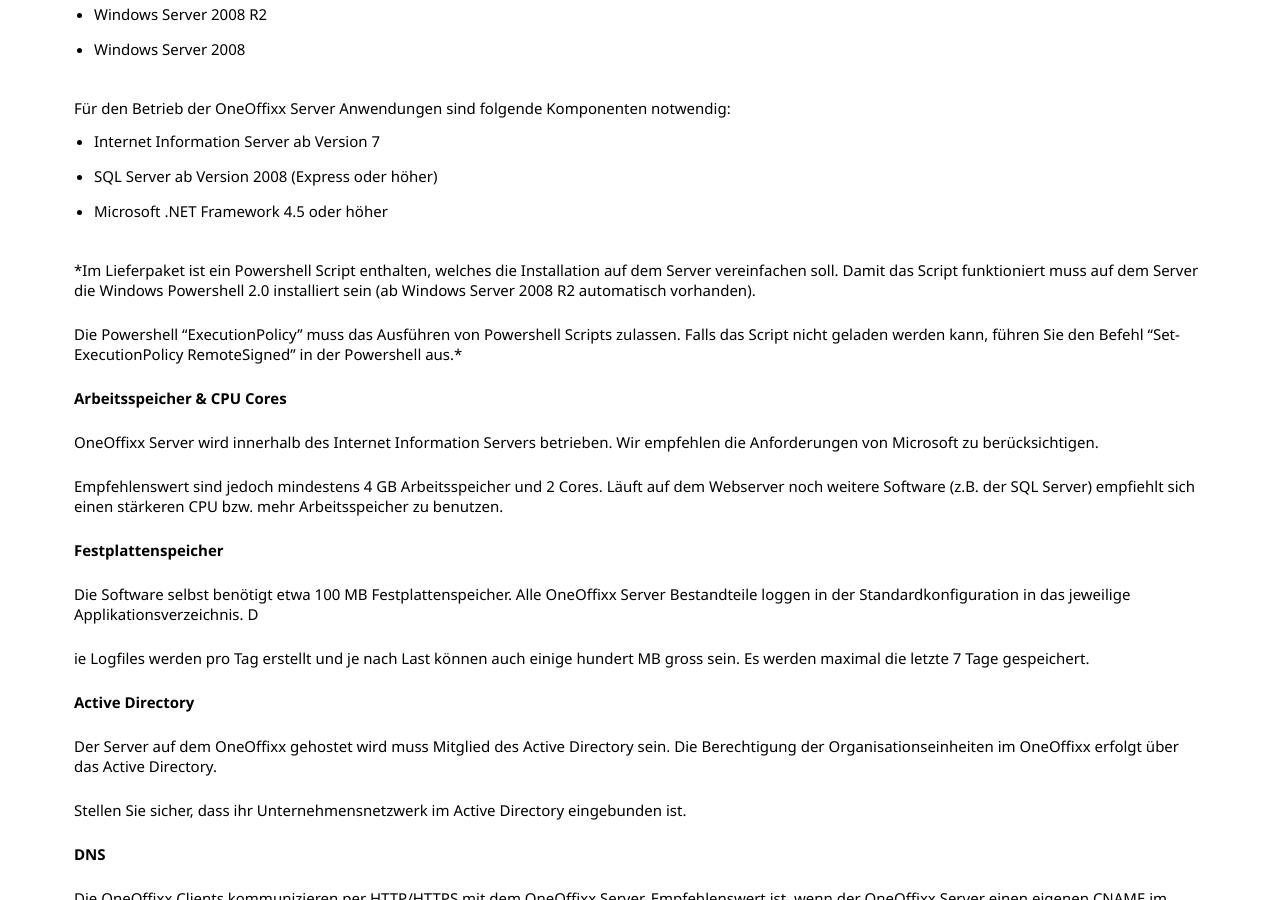
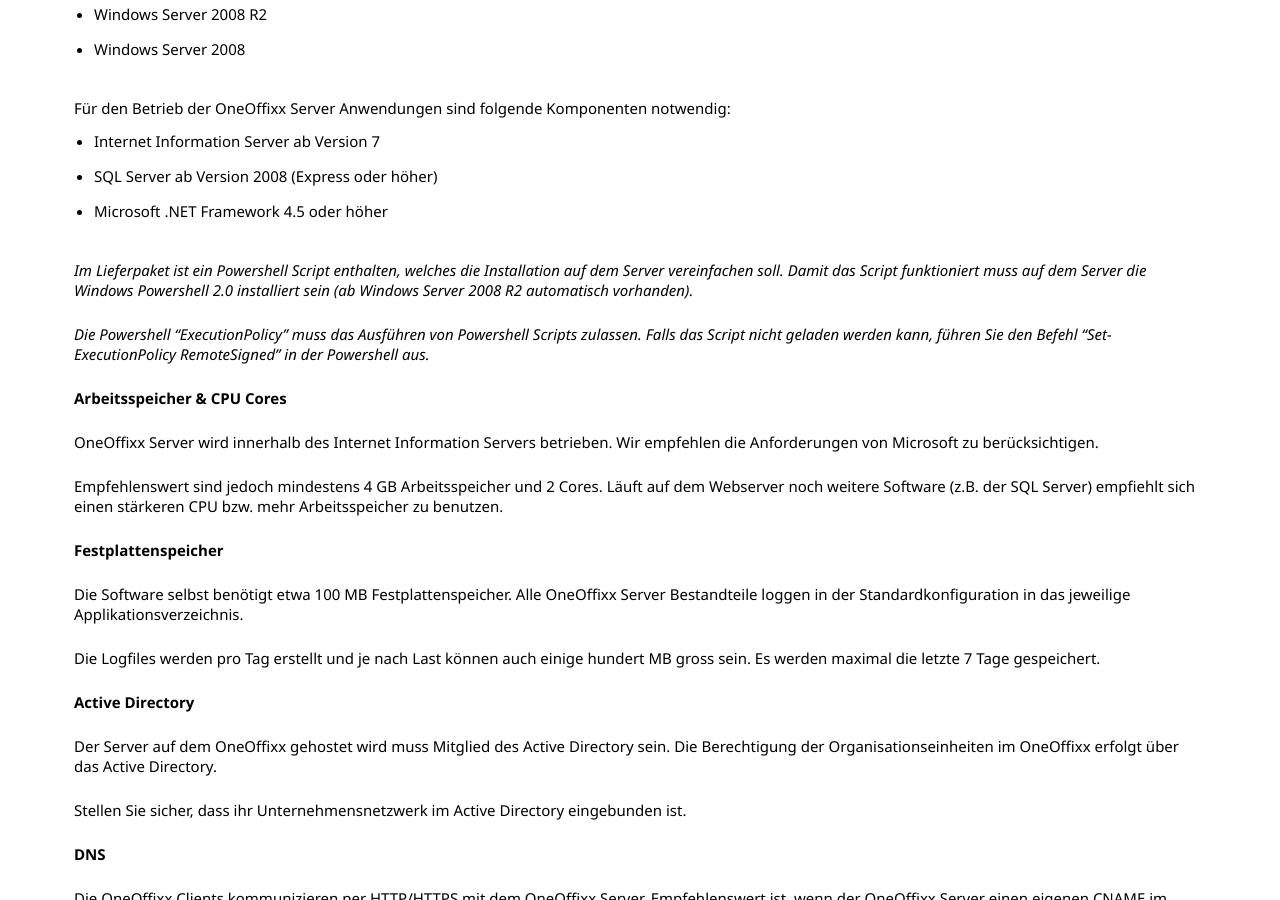
Before and after one commit to primesoft-group/oneoffixx-docs, a Jekyll site: the page built from _pages/install/de/server.md, in a window 1280 px wide and 900 px high, scrolled down 604 px. Built offline with Jekyll 4.4.1, drawn with Linux system fonts in a browser that asks for light colours; nearby versions of some CDN libraries; some web fonts are replaced.

Commit message:
more testing and table styles

```diff
--- a/_pages/install/de/server.md
+++ b/_pages/install/de/server.md
@@ -24,9 +24,9 @@
 * SQL Server ab Version 2008 (Express oder höher)
 * Microsoft .NET Framework 4.5 oder höher
 
-*Im Lieferpaket ist ein Powershell Script enthalten, welches die Installation auf dem Server vereinfachen soll. Damit das Script funktioniert muss auf dem Server die Windows Powershell 2.0 installiert sein (ab Windows Server 2008 R2 automatisch vorhanden).
+*Im Lieferpaket ist ein Powershell Script enthalten, welches die Installation auf dem Server vereinfachen soll. Damit das Script funktioniert muss auf dem Server die Windows Powershell 2.0 installiert sein (ab Windows Server 2008 R2 automatisch vorhanden).*
 
-Die Powershell "ExecutionPolicy" muss das Ausführen von Powershell Scripts zulassen. Falls das Script nicht geladen werden kann, führen Sie den Befehl "Set-ExecutionPolicy RemoteSigned" in der Powershell aus.*
+*Die Powershell "ExecutionPolicy" muss das Ausführen von Powershell Scripts zulassen. Falls das Script nicht geladen werden kann, führen Sie den Befehl "Set-ExecutionPolicy RemoteSigned" in der Powershell aus.*
 
 __Arbeitsspeicher & CPU Cores__
 
@@ -36,9 +36,9 @@
 
 __Festplattenspeicher__
 
-Die Software selbst benötigt etwa 100 MB Festplattenspeicher. Alle OneOffixx Server Bestandteile loggen in der Standardkonfiguration in das jeweilige Applikationsverzeichnis. D
+Die Software selbst benötigt etwa 100 MB Festplattenspeicher. Alle OneOffixx Server Bestandteile loggen in der Standardkonfiguration in das jeweilige Applikationsverzeichnis.
 
-ie Logfiles werden pro Tag erstellt und je nach Last können auch einige hundert MB gross sein. Es werden maximal die letzte 7 Tage gespeichert.
+Die Logfiles werden pro Tag erstellt und je nach Last können auch einige hundert MB gross sein. Es werden maximal die letzte 7 Tage gespeichert.
 
 __Active Directory__
 
@@ -71,6 +71,7 @@
 
 __OneOffixx Server und Datenbank auf einem neuen Server zu installieren__
 
+{:.table .table-striped}
 |     |     | Beschreibung
 |:---:|:---:| ---
 | 1.  | &#x25fb; | Microsoft Windows Server bereitstellen
```
